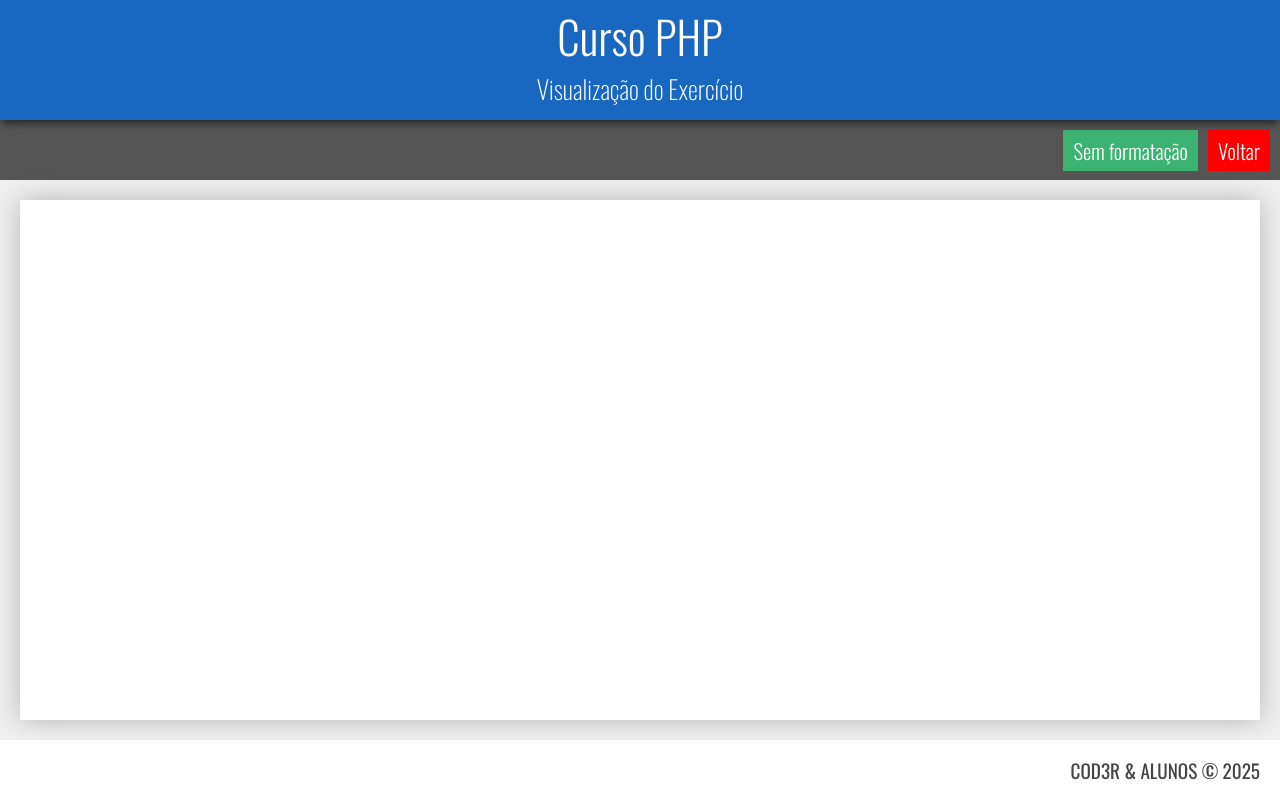
After one commit to KauaHPedro/curso-php, a PHP site: page /exercicio.php in a window 1280 px wide. The commit adds this page. Run offline with PHP 8.4, Linux system fonts and the light colour scheme.

Commit message:
adicionando teste pra navegar entre exercicios

```diff
--- /dev/null
+++ b/assets/css/exercicios.css
@@ -0,0 +1,34 @@
+body.exercicio {
+    grid-template-rows: 120px 60px 1fr 60px;
+    grid-template-areas: "cabecalho" "navegacao" "conteudo" "rodape";
+}
+
+.conteudo {
+    height: calc(100vh - 240px);
+}
+
+.navegacao {
+    grid-area: navegacao;
+    display: flex;
+    justify-content: flex-end;
+    align-items: center;
+    background-color: #555;
+}
+
+.navegacao > a {
+    font-weight: 300;
+    color: #fff;
+    text-decoration: none;
+    font-size: 1.3rem;
+    background-color: deepskyblue;
+    padding: 5px 10px;
+    margin-right: 10px;
+}
+
+.navegacao > a.verde {
+    background-color: mediumseagreen;
+}
+
+.navegacao > a.vermelho {
+    background-color: red;
+}
--- /dev/null
+++ b/exercicio.php
@@ -0,0 +1,30 @@
+<!doctype html>
+<html lang="en">
+<head>
+    <meta charset="UTF-8">
+    <link rel="preconnect" href="https://fonts.googleapis.com">
+    <link rel="preconnect" href="https://fonts.gstatic.com" crossorigin>
+    <link href="https://fonts.googleapis.com/css2?family=Oswald:wght@200..700&display=swap" rel="stylesheet">
+    <link rel="stylesheet" href="assets/css/style.css">
+    <link rel="stylesheet" href="assets/css/exercicios.css">
+    <title>Exercício</title>
+</head>
+<body class="exercicio">
+    <header class="cabecalho">
+        <h1>Curso PHP</h1>
+        <h2>Visualização do Exercício</h2>
+    </header>
+    <nav class="navegacao">
+        <a href="#" class="verde">Sem formatação</a>
+        <a href="index.php" class="vermelho">Voltar</a>
+    </nav>
+<main class="conteudo">
+    <div class="exercicios">
+
+    </div>
+</main>
+<footer class="rodape">
+    COD3R & ALUNOS © <?= date('Y'); ?>
+</footer>
+</body>
+</html>
--- a/index.php
+++ b/index.php
@@ -19,7 +19,7 @@
                <div class="modulo">
                    <h3>Módulo 01 - Básico</h3>
                    <ul>
-                       <li><a href="#">Exercício A</a></li>
+                       <li><a href="exercicio.php">Exercício A</a></li>
                        <li><a href="#">Exercício B</a></li>
                        <li><a href="#">Exercício C</a></li>
                    </ul>
```
